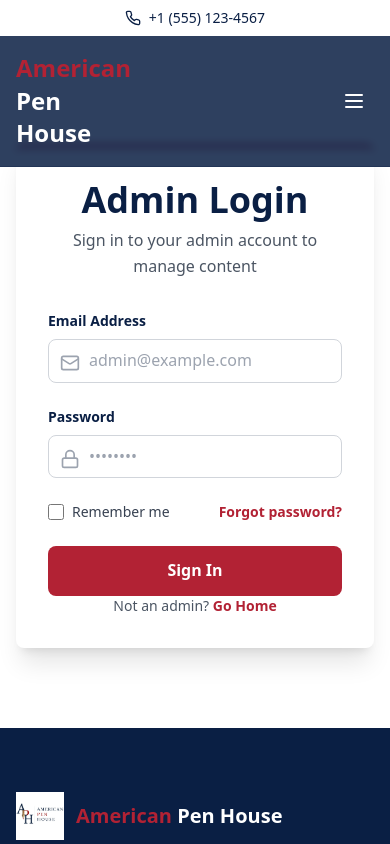
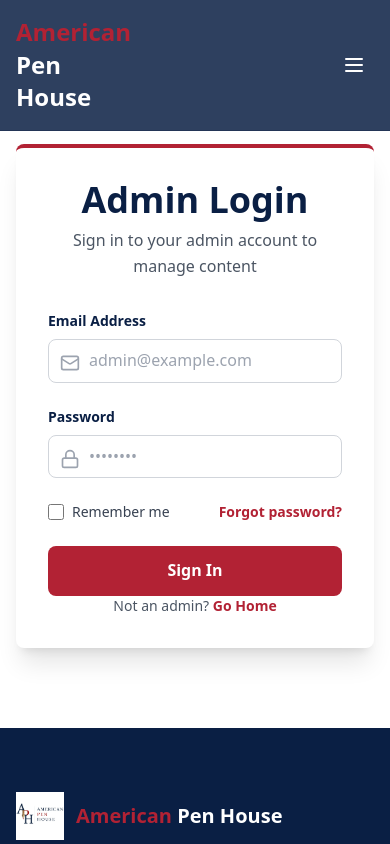
Before and after one commit to Shaikh-Sarim/american-pan-house, a Next.js app: page /login in a window 390 px wide. Shown: the top 844 px of the page. Built offline with nearby package versions, Linux system fonts and the light colour scheme.

Commit message:
Fix: hide top info strip on mobile and set dynamic spacer height

```diff
--- a/components/Header.tsx
+++ b/components/Header.tsx
@@ -1,17 +1,35 @@
 "use client";
 
 import Link from 'next/link';
-import { useState } from 'react';
+import { useState, useEffect, useRef } from 'react';
 import { Menu, X, Phone, Mail, MapPin } from 'lucide-react';
 
 export function Header() {
   const [isOpen, setIsOpen] = useState(false);
+  const [isLarge, setIsLarge] = useState(false);
+  const [spacerHeight, setSpacerHeight] = useState<number>(80);
+  const headerRef = useRef<HTMLElement | null>(null);
 
   const toggleMenu = () => setIsOpen(!isOpen);
 
+  useEffect(() => {
+    const onResize = () => {
+      setIsLarge(window.innerWidth >= 1024);
+      // update spacer height to match header's rendered height
+      if (headerRef.current) {
+        setSpacerHeight(headerRef.current.offsetHeight);
+      }
+    };
+
+    onResize();
+    window.addEventListener('resize', onResize);
+    return () => window.removeEventListener('resize', onResize);
+  }, []);
+
   return (
-    <header className="fixed w-full top-0 z-50 text-white">
-      {/* Top info strip */}
+    <header ref={headerRef} className="fixed w-full top-0 z-50 text-white">
+      {/* Top info strip (desktop only) - rendered only on large screens to avoid mobile overlap */}
+      {isLarge && (
         <div className="w-full bg-white/95 text-brand-navy">
           <div className="max-w-[1600px] mx-auto px-4 sm:px-6 lg:px-8 flex items-center justify-center gap-8 py-2 text-sm">
             <div className="flex items-center gap-2">
@@ -28,6 +46,7 @@ export function Header() {
             </div>
           </div>
         </div>
+      )}
 
       <div className="w-full bg-brand-navy/85 backdrop-blur-sm border-b border-brand-navy/30 relative">
         <nav className="max-w-[1600px] mx-auto px-4 sm:px-6 lg:px-8 w-full grid grid-cols-3 items-center py-4">
@@ -110,6 +129,9 @@ export function Header() {
           </div>
         </div>
       )}
+
+      {/* Spacer to prevent fixed header from overlapping content */}
+      <div style={{ height: spacerHeight }} aria-hidden="true" />
     </header>
   );
 }
```
Lines whose indentation alone changed are shown as unchanged.
